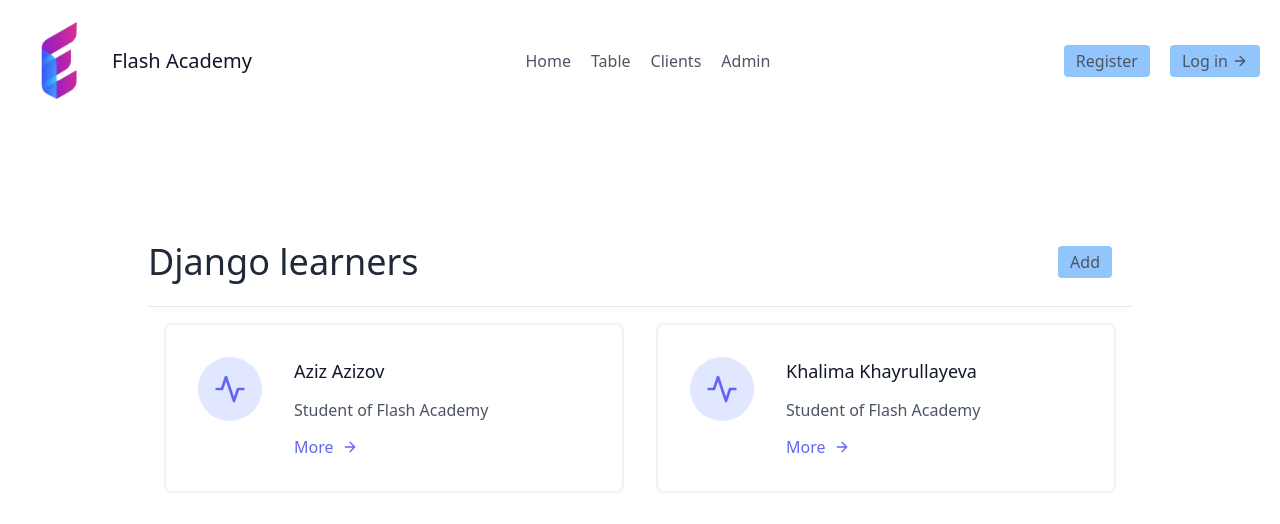
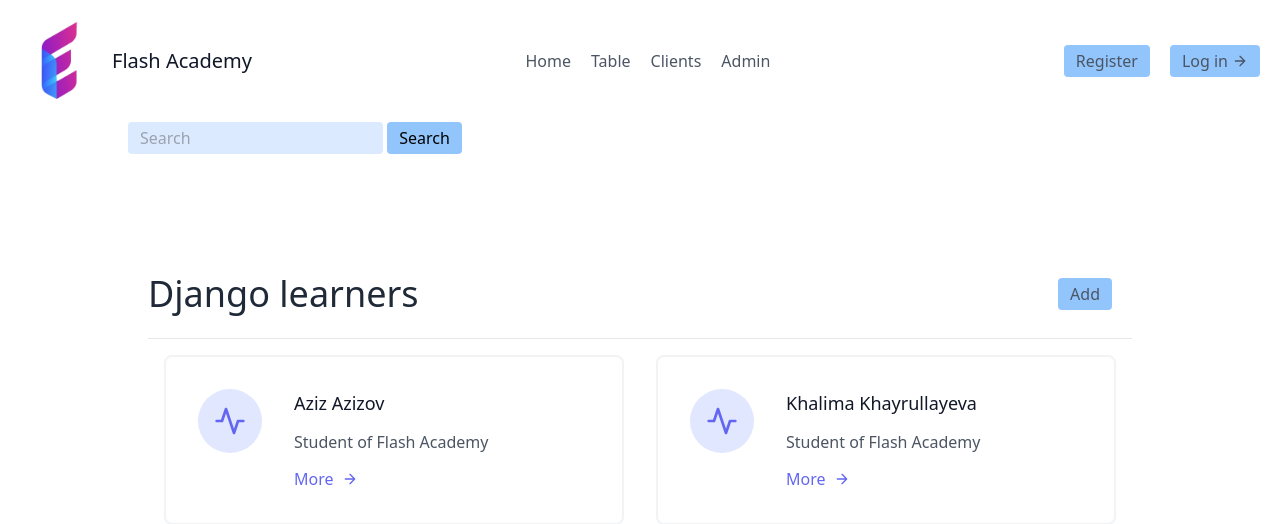
Before and after one commit to erkiinov/CRM_alone, a Django app: page /clients/ in a window 1280 px wide. Shown: the top 524 px of the page. Run offline with Django 4.2, Linux system fonts and the light colour scheme; data comes from the database, SQL or seed files in the repository; some libraries are stand-ins or nearby versions.

Commit message:
SearchFunctionality

```diff
--- a/frontend/clients_list.html
+++ b/client/templates/clients/clients_list.html
@@ -5,7 +5,14 @@
 {% block title %} Clients {% endblock %}
 
 {% block content %}
-
+<nav class="navbar navbar-light bg-light">
+  <div class="container-fluid">
+    <form class="d-flex">
+      <input class="inline-flex items-center bg-blue-100 border-0 py-1 px-3 focus:outline-none hover:bg-blue-200 rounded text-base mt-4 md:mt-0" name="q" type="search" placeholder="Search" aria-label="Search">
+      <button class="inline-flex items-center bg-blue-300 border-0 py-1 px-3 focus:outline-none hover:bg-blue-200 rounded text-base mt-4 md:mt-0" type="submit">Search</button>
+    </form>
+  </div>
+</nav>
     <ul>
         <section class="text-gray-600 body-font">
             <div class="container px-5 py-24 mx-auto flex flex-wrap">
--- a/client/views.py
+++ b/client/views.py
@@ -7,6 +7,8 @@ from django.views.generic import TemplateView, ListView, DetailView, CreateView,
 from . import models
 from .forms import *
 import client
+from .models import Client
+from django.db.models import Q
 
 # Create your views here.
 
@@ -14,7 +16,7 @@ class HomeView(TemplateView):
     template_name = "main.html"
 
 class ListsView(ListView):
-    template_name = "clients_list.html"
+    template_name = "clients/clients_list.html"
     queryset = models.Client.objects.all()
     context_object_name = "clients"
 
@@ -52,6 +54,21 @@ class ClientDeleteView(DeleteView):
     template_name = "clients/delete.html"
     form_class = ClientModelForm
     queryset = models.Client.objects.all()
+    context_object_name = "client"
 
     def get_success_url(self):
         return reverse("client:clients-list")
+
+
+def home(request) :
+    if 'q' in request.GET:
+        searching_word = request.GET['q']
+        Full = Q(Q(first_name__icontains=searching_word) | Q(second_name__icontains=searching_word) | Q(order_name__icontains=searching_word))
+        Clients = Client.objects.filter(Full)
+    else:
+        Clients = Client.objects.all()
+
+    context = {
+        'Client': Clients
+    }
+    return render(request, 'clients/clients_list.html', context)
```
